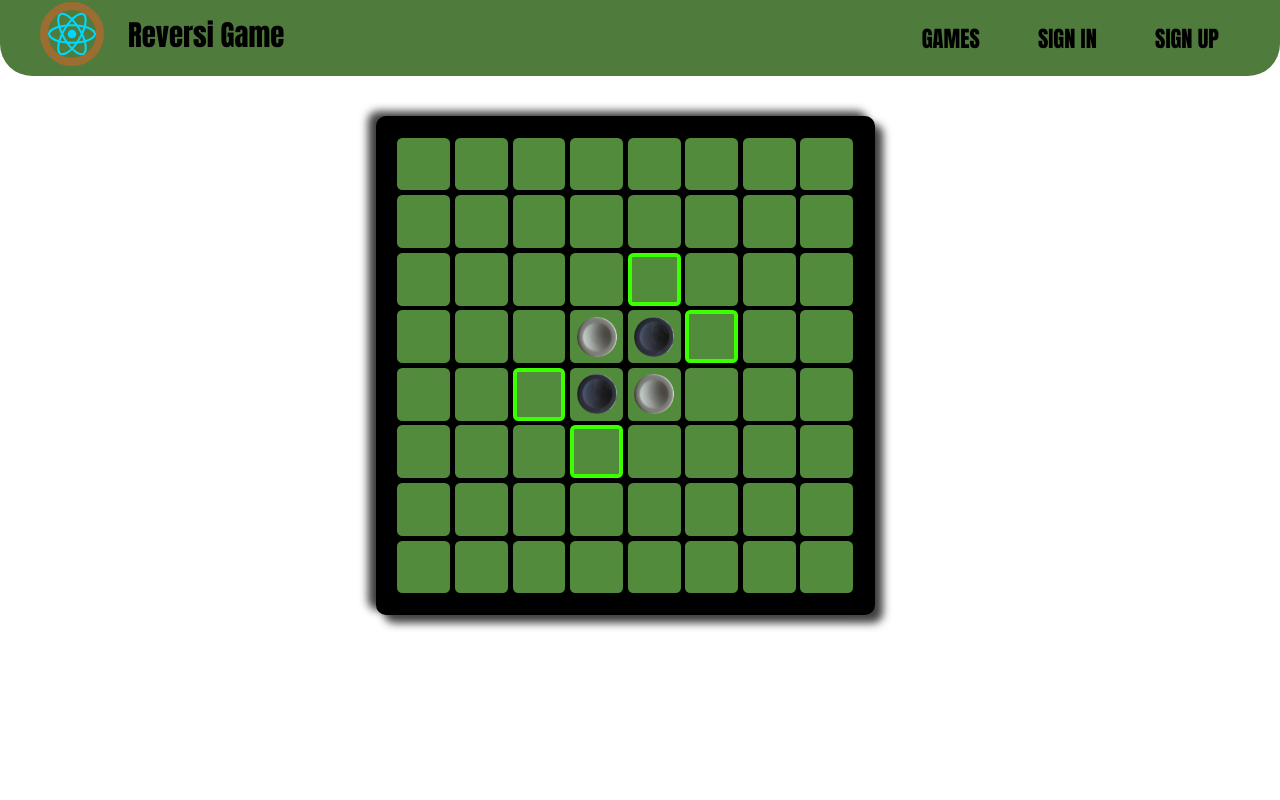
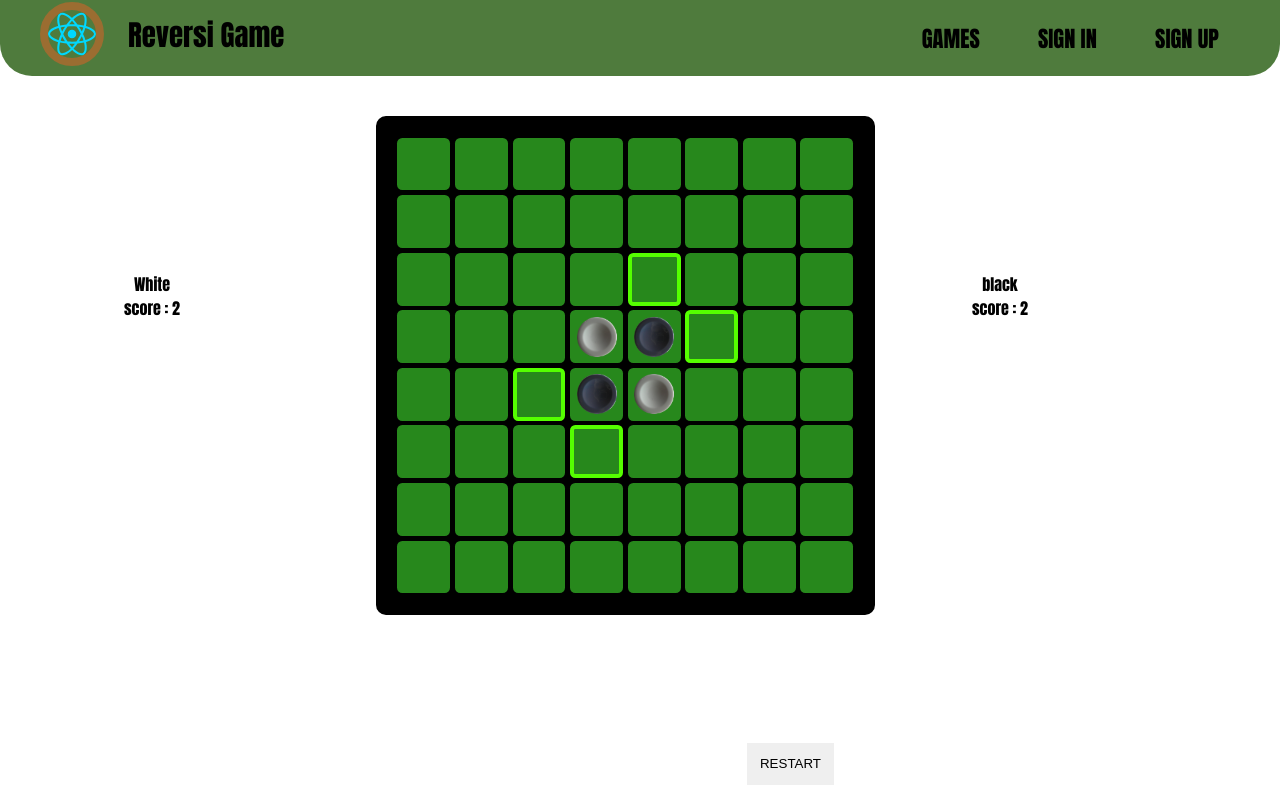
Before and after one commit to MalekBakhtoo/react-reversi, a React (Vite) app in the folder reversi-game/: page / in a window 1280 px wide. Built offline with nearby package versions, Linux system fonts and the light colour scheme.

Commit message:
fix some bug and  add some feature

```diff
--- a/reversi-game/src/index.css
+++ b/reversi-game/src/index.css
@@ -5,17 +5,22 @@
 }
 
 body {
+
   font-family: Impact, Haettenschweiler, 'Arial Narrow Bold', sans-serif;
+
 }
+
 .cell {
+
   width: 3.3rem;
   height: 3.3rem;
   margin: 0.15rem;
-  background: rgba(86, 146, 62, 0.953);
+  background: rgba(41, 143, 30, 0.953);
   display: flex;
   flex-wrap: wrap;
   align-content: center;
   border-radius: 10%;
+
 }
 
 #cells {
@@ -30,8 +35,8 @@ body {
   background-color: black;
   border: 1.2em solid black;
   border-radius: 2%;
-  box-shadow: 0.5em 0.5em 0.5em rgb(63, 63, 63),
-    -0.5em -0.3em 0.5em rgb(63, 63, 63)
+  /* box-shadow: 0.5em 0.5em 0.5em rgb(63, 63, 63), */
+  /* -0.5em -0.3em 0.5em rgb(0, 0, 0) */
 }
 
 .col {
@@ -43,14 +48,15 @@ body {
   box-sizing: border-box;
   -moz-box-sizing: border-box;
   -webkit-box-sizing: border-box;
-  border: 0.3rem solid rgb(60, 255, 0);
+  border: 0.3rem solid rgb(85, 255, 0);
 }
 
 .block {
   width: 2.5rem;
   height: 2.5rem;
   display: block;
-  margin-left:0.4rem ;
+  margin-left: 0.4rem;
+
 
 }
 
@@ -67,7 +73,7 @@ button :hover {
   box-shadow: 0.2em 0.2em 0.5em rgb(63, 63, 63);
 }
 
-.items{
+.items {
   display: flex;
   justify-content: space-between;
   align-items: center;
@@ -80,57 +86,70 @@ button :hover {
   border-bottom-left-radius: 2rem;
   border-bottom-right-radius: 2rem
 }
-.logo img{
+
+.logo img {
   margin: 0.1em 1.5rem;
   width: 4rem;
   height: 4rem;
   border-radius: 50%;
   border: 0.5rem solid rgb(155, 109, 49);
 }
-h1{
+
+h1 {
   display: inline;
   position: relative;
   bottom: 0.7em;
   font-size: 1.8em;
 }
-.navbar{
+
+.navbar {
   display: flex;
   align-items: center;
 }
-.navbar ul{
+
+.navbar ul {
   margin-right: 1rem;
   display: flex;
   list-style-type: none;
   font-size: 1.4rem;
 }
-.navbar li :hover{
+
+.navbar li :hover {
   color: rgb(153, 110, 54);
 }
+
 .navbar a {
   margin: 0 1.3em;
   color: #000;
   text-decoration: none;
 }
 
-.player-property{
+.player-property {
   position: relative;
-  width: 22em;
-  height: 25em;
+  width: 5em;
+  height: 10em;
+  text-align: center;
 }
-.one{
+
+.white {
   position: absolute;
   top: 10em;
-  display: inline-flex;
-  justify-content: flex-start;
-}
-.tow{
-  position: absolute;
-  top: 15.2em;
-  left: 73em;
+  left: 7em;
   display: inline-flex;
   justify-content: flex-end;
+  flex-direction: column;
 }
-#p{
+
+.black {
+  position: absolute;
+  top: 10em;
+  left: 60em;
+  display: inline-flex;
+  justify-content: flex-end;
+  flex-direction: column;
+}
+
+#p {
   width: 100%;
   position: relative;
 }
--- a/reversi-game/src/logic.jsx
+++ b/reversi-game/src/logic.jsx
@@ -177,8 +177,8 @@ export default function Gamereact() {
 
 
 
-  const [whiteScore , setWhiteScore] = useState(0);
-  const [blackScore , setBlackScore] = useState(0);
+  const [whiteScore, setWhiteScore] = useState(2);
+  const [blackScore, setBlackScore] = useState(2);
 
 
   function setBlock() {
@@ -310,13 +310,34 @@ export default function Gamereact() {
         blackTurn = !blackTurn;
         valplace = validPlaces(blackTurn);
         setSugustions(valplace);
+        let scores = scoreUpdate();
+
+        setBlackScore(scores[1]);
+        setWhiteScore(scores[0]);
+
         if (isFinished()) {
-          window.alert("finish");
+
+          if (scores[0] > scores[1]) {
+            window.alert(" white win  finish");
+          }
+          if ( scores[0] < scores[1]) {
+            window.alert(" black win  finish");
+          }
         }
       });
     }
   }
 
+  function scoreUpdate() {
+    let w = 0, b = 0;
+    for (let i of accCells) {
+      for (let j of i) {
+        if (j == 1) { w++; }
+        else if (j == 2) { b++; }
+      }
+    }
+    return [w, b];
+  }
 
 
   let blackTurn = false;
@@ -324,15 +345,13 @@ export default function Gamereact() {
   setBlock();
   setSugustions(valplace);
 
-
-
   return (
 
     <><nav className="navbar">
       <div className="items">
 
         <div href="#" className="logo">
-          <img src={img} alt="website logo"/>
+          <img src={img} alt="website logo" />
           <h1>Reversi Game</h1>
 
         </div>
@@ -344,7 +363,10 @@ export default function Gamereact() {
 
       </div>
     </nav><main>
-
+        <div className='white player-property'>
+          <p>White</p>
+          <p>score : {whiteScore}</p>
+        </div>
         <article id="p">
           <section id="cells">
             <div className="col" id="row1"></div>
@@ -356,15 +378,16 @@ export default function Gamereact() {
             <div className="col" id="row7"></div>
             <div className="col" id="row8"></div>
           </section>
-          {/* <section id="buttons">
-            <button><i class="fa-solid fa-arrow-rotate-right"></i>  RESTART</button>
-          </section> */}
+          <section id="buttons">
+            <button><i className="fa-solid fa-arrow-rotate-right"></i>  RESTART</button>
+          </section>
+        </article>
+        <div className='black player-property'>
+          <p>black</p>
+          <p>score : {blackScore}</p>
+        </div>
 
-        </article>
 
-        {/* <aside className="player-property tow">
-          <div id="player2"></div>
-        </aside> */}
 
       </main></>
 
```
